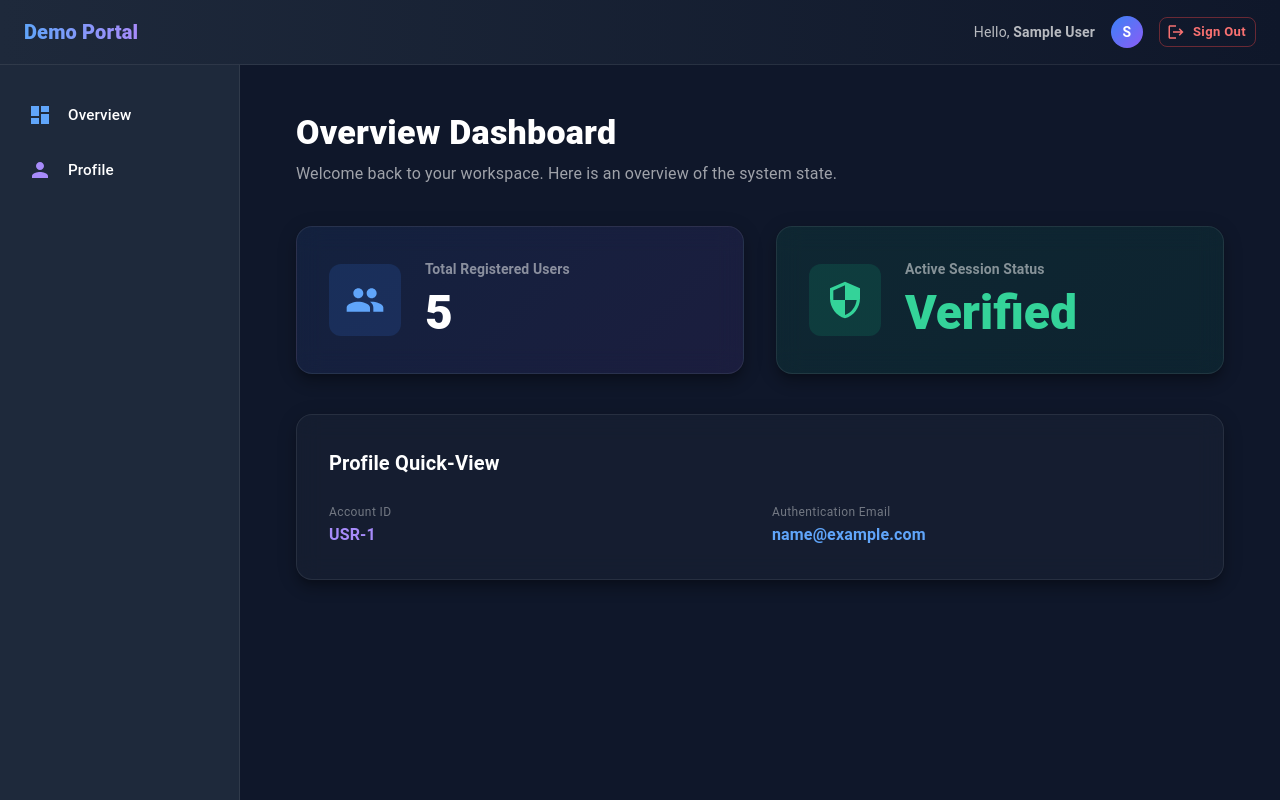
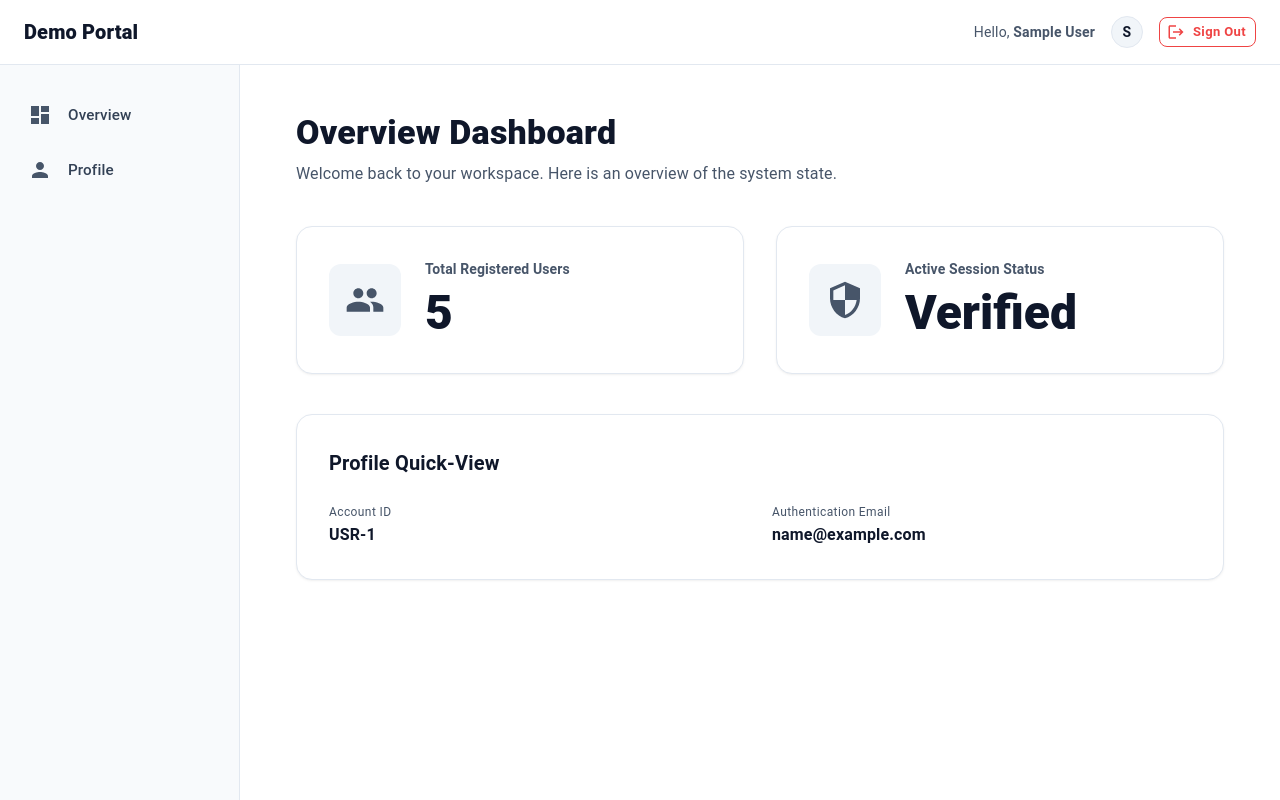
Before and after one commit to Thejandeera/Demo-dash, a Next.js app: page /dashboard in a window 1280 px wide. Built offline with nearby package versions, Linux system fonts and the light colour scheme; sample sign-in values are in the browser's storage.

Commit message:
update the css

```diff
--- a/src/app/dashboard/page.tsx
+++ b/src/app/dashboard/page.tsx
@@ -40,8 +40,8 @@ export default function DashboardPage() {
   };
 
   const menuItems = [
-    { text: "Overview", icon: <DashboardIcon sx={{ color: "#60a5fa" }} /> },
-    { text: "Profile", icon: <PersonIcon sx={{ color: "#a78bfa" }} /> },
+    { text: "Overview", icon: <DashboardIcon sx={{ color: "#475569" }} /> },
+    { text: "Profile", icon: <PersonIcon sx={{ color: "#475569" }} /> },
   ];
 
   if (!mounted) {
@@ -57,10 +57,10 @@ export default function DashboardPage() {
         <Container maxWidth="lg" sx={{ mt: 2 }}>
           {/* Header section */}
           <Box sx={{ mb: 5 }}>
-            <Typography variant="h4" sx={{ fontWeight: 800, mb: 1 }}>
+            <Typography variant="h4" sx={{ fontWeight: 800, mb: 1, color: "#0f172a" }}>
               Overview Dashboard
             </Typography>
-            <Typography variant="body1" sx={{ color: "rgba(255, 255, 255, 0.6)" }}>
+            <Typography variant="body1" sx={{ color: "#475569" }}>
               Welcome back to your workspace. Here is an overview of the system state.
             </Typography>
           </Box>
@@ -72,9 +72,7 @@ export default function DashboardPage() {
               <StatCard
                 title="Total Registered Users"
                 value={users.length}
-                icon={<PeopleIcon sx={{ fontSize: "2.5rem", color: "#60a5fa" }} />}
-                gradientBg="linear-gradient(135deg, rgba(59, 130, 246, 0.1) 0%, rgba(139, 92, 246, 0.1) 100%)"
-                iconBgColor="rgba(59, 130, 246, 0.15)"
+                icon={<PeopleIcon sx={{ fontSize: "2.5rem", color: "#475569" }} />}
               />
             </Grid>
 
@@ -83,24 +81,21 @@ export default function DashboardPage() {
               <StatCard
                 title="Active Session Status"
                 value="Verified"
-                icon={<SecurityIcon sx={{ fontSize: "2.5rem", color: "#34d399" }} />}
-                gradientBg="linear-gradient(135deg, rgba(16, 185, 129, 0.1) 0%, rgba(5, 150, 105, 0.1) 100%)"
-                iconBgColor="rgba(16, 185, 129, 0.15)"
-                valueColor="#34d399"
+                icon={<SecurityIcon sx={{ fontSize: "2.5rem", color: "#475569" }} />}
               />
             </Grid>
           </Grid>
 
           {/* Profile Detail Summary Box */}
           <Paper
-            elevation={10}
+            elevation={0}
             sx={{
               p: 4,
               borderRadius: 4,
-              background: "rgba(30, 41, 59, 0.4)",
-              backdropFilter: "blur(12px)",
-              border: "1px solid rgba(255, 255, 255, 0.08)",
-              color: "white",
+              backgroundColor: "#ffffff",
+              border: "1px solid #e2e8f0",
+              color: "#0f172a",
+              boxShadow: "0 1px 3px 0 rgba(0, 0, 0, 0.05), 0 1px 2px -1px rgba(0, 0, 0, 0.05)",
             }}
           >
             <Typography variant="h6" sx={{ fontWeight: 700, mb: 3 }}>
@@ -108,18 +103,18 @@ export default function DashboardPage() {
             </Typography>
             <Grid container spacing={3}>
               <Grid size={{ xs: 12, sm: 6 }}>
-                <Typography variant="caption" sx={{ color: "rgba(255, 255, 255, 0.4)", display: "block" }}>
+                <Typography variant="caption" sx={{ color: "#475569", display: "block" }}>
                   Account ID
                 </Typography>
-                <Typography variant="body1" sx={{ fontWeight: 600, color: "#a78bfa" }}>
+                <Typography variant="body1" sx={{ fontWeight: 600, color: "#0f172a" }}>
                   USR-{user?.id ?? "UNKNOWN"}
                 </Typography>
               </Grid>
               <Grid size={{ xs: 12, sm: 6 }}>
-                <Typography variant="caption" sx={{ color: "rgba(255, 255, 255, 0.4)", display: "block" }}>
+                <Typography variant="caption" sx={{ color: "#475569", display: "block" }}>
                   Authentication Email
                 </Typography>
-                <Typography variant="body1" sx={{ fontWeight: 600, color: "#60a5fa" }}>
+                <Typography variant="body1" sx={{ fontWeight: 600, color: "#0f172a" }}>
                   {user?.email ?? "N/A"}
                 </Typography>
               </Grid>
--- a/src/app/globals.css
+++ b/src/app/globals.css
@@ -1,49 +1,22 @@
-:root {
-  --background: #ffffff;
-  --foreground: #171717;
-}
-
-@media (prefers-color-scheme: dark) {
-  :root {
-    --background: #0a0a0a;
-    --foreground: #ededed;
-  }
-}
-
-html {
-  height: 100%;
+* {
+  box-sizing: border-box;
+  padding: 0;
+  margin: 0;
 }
 
 html,
 body {
   max-width: 100vw;
   overflow-x: hidden;
-}
-
-body {
-  min-height: 100%;
-  display: flex;
-  flex-direction: column;
-  color: var(--foreground);
-  background: var(--background);
-  font-family: Arial, Helvetica, sans-serif;
+  height: 100%;
+  background-color: #ffffff;
+  color: #0f172a;
+  font-family: -apple-system, BlinkMacSystemFont, "Segoe UI", Roboto, "Helvetica Neue", Arial, sans-serif;
   -webkit-font-smoothing: antialiased;
   -moz-osx-font-smoothing: grayscale;
-}
-
-* {
-  box-sizing: border-box;
-  padding: 0;
-  margin: 0;
 }
 
 a {
   color: inherit;
   text-decoration: none;
 }
-
-@media (prefers-color-scheme: dark) {
-  html {
-    color-scheme: dark;
-  }
-}
--- a/src/molecules/SidebarNavigation.tsx
+++ b/src/molecules/SidebarNavigation.tsx
@@ -27,8 +27,10 @@ export default function SidebarNavigation({ items, onItemClick }: SidebarNavigat
               mx: 1.5,
               my: 0.5,
               borderRadius: 2,
+              color: "#334155",
               "&:hover": {
-                backgroundColor: "rgba(255, 255, 255, 0.05)",
+                backgroundColor: "#f1f5f9",
+                color: "#0f172a",
               },
             }}
           >
--- a/src/molecules/StatCard.tsx
+++ b/src/molecules/StatCard.tsx
@@ -7,8 +7,8 @@ export interface StatCardProps {
   title: string;
   value: string | number;
   icon: React.ReactNode;
-  gradientBg: string;
-  iconBgColor: string;
+  gradientBg?: string;
+  iconBgColor?: string;
   valueColor?: string;
 }
 
@@ -16,30 +16,28 @@ export default function StatCard({
   title,
   value,
   icon,
-  gradientBg,
-  iconBgColor,
-  valueColor = "white",
 }: StatCardProps) {
   return (
     <Paper
-      elevation={10}
+      elevation={0}
       sx={{
         p: 4,
         borderRadius: 4,
-        background: gradientBg,
-        backdropFilter: "blur(12px)",
-        border: "1px solid rgba(255, 255, 255, 0.08)",
-        color: "white",
+        backgroundColor: "#ffffff",
+        border: "1px solid #e2e8f0",
+        color: "#0f172a",
         display: "flex",
         alignItems: "center",
         gap: 3,
+        boxShadow: "0 1px 3px 0 rgba(0, 0, 0, 0.05), 0 1px 2px -1px rgba(0, 0, 0, 0.05)",
       }}
     >
       <Box
         sx={{
           p: 2,
           borderRadius: 3,
-          backgroundColor: iconBgColor,
+          backgroundColor: "#f1f5f9",
+          color: "#0f172a",
           display: "flex",
           alignItems: "center",
           justifyContent: "center",
@@ -48,10 +46,10 @@ export default function StatCard({
         {icon}
       </Box>
       <Box>
-        <Typography variant="subtitle2" sx={{ color: "rgba(255, 255, 255, 0.5)", fontWeight: 600 }}>
+        <Typography variant="subtitle2" sx={{ color: "#475569", fontWeight: 600 }}>
           {title}
         </Typography>
-        <Typography variant="h3" sx={{ fontWeight: 800, mt: 0.5, color: valueColor }}>
+        <Typography variant="h3" sx={{ fontWeight: 800, mt: 0.5, color: "#0f172a" }}>
           {value}
         </Typography>
       </Box>
--- a/src/organisms/Header.tsx
+++ b/src/organisms/Header.tsx
@@ -19,9 +19,10 @@ export default function Header({ user, onLogout }: HeaderProps) {
       position="fixed"
       sx={{
         zIndex: (theme) => theme.zIndex.drawer + 1,
-        background: "linear-gradient(90deg, #1e293b 0%, #0f172a 100%)",
-        borderBottom: "1px solid rgba(255, 255, 255, 0.08)",
+        backgroundColor: "#ffffff",
+        borderBottom: "1px solid #e2e8f0",
         boxShadow: "none",
+        color: "#0f172a",
       }}
     >
       <Toolbar sx={{ justifyContent: "space-between" }}>
@@ -31,9 +32,7 @@ export default function Header({ user, onLogout }: HeaderProps) {
           component="div"
           sx={{
             fontWeight: 800,
-            background: "linear-gradient(90deg, #60a5fa 0%, #a78bfa 100%)",
-            WebkitBackgroundClip: "text",
-            WebkitTextFillColor: "transparent",
+            color: "#0f172a",
           }}
         >
           Demo Portal
@@ -42,7 +41,7 @@ export default function Header({ user, onLogout }: HeaderProps) {
         <Box sx={{ display: "flex", alignItems: "center", gap: 2 }}>
           <Typography
             variant="body2"
-            sx={{ color: "rgba(255, 255, 255, 0.7)", display: { xs: "none", sm: "block" } }}
+            sx={{ color: "#475569", display: { xs: "none", sm: "block" } }}
           >
             Hello, <strong>{user?.name}</strong>
           </Typography>
@@ -50,9 +49,11 @@ export default function Header({ user, onLogout }: HeaderProps) {
             sx={{
               width: 32,
               height: 32,
-              background: "linear-gradient(135deg, #3b82f6 0%, #8b5cf6 100%)",
+              backgroundColor: "#f1f5f9",
+              color: "#0f172a",
               fontSize: "0.875rem",
               fontWeight: 700,
+              border: "1px solid #e2e8f0",
             }}
           >
             {user?.name ? user.name[0].toUpperCase() : "U"}
@@ -67,11 +68,11 @@ export default function Header({ user, onLogout }: HeaderProps) {
               borderRadius: 2,
               textTransform: "none",
               fontWeight: 600,
-              borderColor: "rgba(239, 68, 68, 0.4)",
-              color: "#f87171",
+              borderColor: "#ef4444",
+              color: "#ef4444",
               "&:hover": {
-                borderColor: "#ef4444",
-                backgroundColor: "rgba(239, 68, 68, 0.08)",
+                borderColor: "#dc2626",
+                backgroundColor: "#fef2f2",
               },
             }}
           >
--- a/src/organisms/Sidebar.tsx
+++ b/src/organisms/Sidebar.tsx
@@ -20,9 +20,9 @@ export default function Sidebar({ drawerWidth, menuItems, onItemClick }: Sidebar
         [`& .MuiDrawer-paper`]: {
           width: drawerWidth,
           boxSizing: "border-box",
-          backgroundColor: "#1e293b",
-          borderRight: "1px solid rgba(255, 255, 255, 0.08)",
-          color: "white",
+          backgroundColor: "#f8fafc",
+          borderRight: "1px solid #e2e8f0",
+          color: "#0f172a",
         },
       }}
     >
--- a/src/templates/DashboardTemplate.tsx
+++ b/src/templates/DashboardTemplate.tsx
@@ -9,10 +9,10 @@ export interface DashboardTemplateProps {
 
 export default function DashboardTemplate({ header, sidebar, children }: DashboardTemplateProps) {
   return (
-    <Box sx={{ display: "flex", minHeight: "100vh", backgroundColor: "#0f172a", color: "white" }}>
+    <Box sx={{ display: "flex", minHeight: "100vh", backgroundColor: "#ffffff", color: "#0f172a" }}>
       {header}
       {sidebar}
-      <Box component="main" sx={{ flexGrow: 1, p: 4, mt: 8 }}>
+      <Box component="main" sx={{ flexGrow: 1, p: 4, mt: 8, backgroundColor: "#ffffff" }}>
         {children}
       </Box>
     </Box>
```
Also changed, not shown: src/app/page.tsx (+9 -12 lines), src/app/signin/page.tsx (+14 -17 lines), src/app/signup/page.tsx (+14 -17 lines), src/atoms/AuthInput.tsx (+5 -5 lines), src/atoms/PrimaryButton.tsx (+10 -11 lines).
